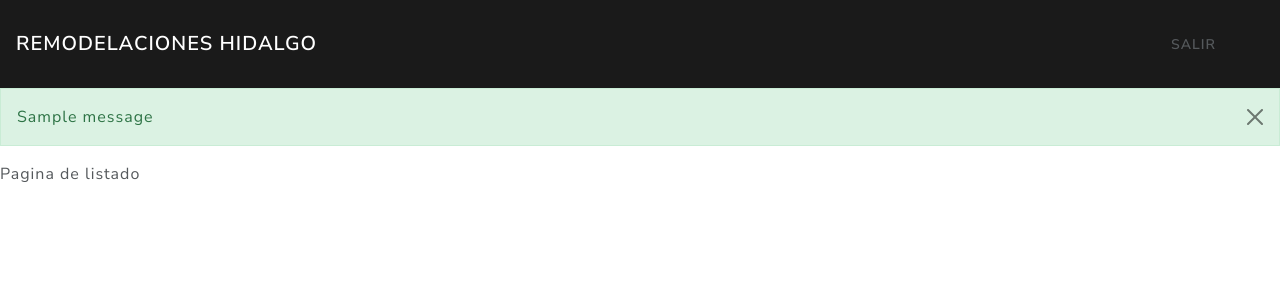
After one commit to Byron0205/GestorDePlanificacionInstitucional, a Django app: page /listadoSolicitudes in a window 1280 px wide. The commit adds this page. Shown: the top 300 px of the page. Run offline with Django 4.2, Linux system fonts and the light colour scheme; a user stored in the database is signed in; one stand-in notice (Sample message) is shown; some libraries are stand-ins or nearby versions.

Commit message:
agregado de mensaje de confirmacion de solicitud y login y creacion de vista lista solicitudes (falta programar)

```diff
--- a/Solicitud/urls.py
+++ b/Solicitud/urls.py
@@ -11,5 +11,6 @@ urlpatterns = [
     path('Solicitud', views.FormSolicitud, name='solicitud'),
     path('login/', views.login_view, name='login'),
     path('salir', views.salir, name='salir'),
-    path('error_403', error_403, name='error_403')
+    path('error_403', error_403, name='error_403'),
+    path('listadoSolicitudes', views.listaSolicitudes, name='listaSolicitudes')
 ]
--- a/Solicitud/views.py
+++ b/Solicitud/views.py
@@ -5,6 +5,8 @@ from django.contrib.auth import logout
 from django.shortcuts import render, redirect
 from django.contrib import messages
 from django.contrib.auth.decorators import permission_required, login_required
+
+from django.contrib import messages
 
 from .forms import AgregarSolicitud
 from .models import Solicitud
@@ -32,13 +34,11 @@ def FormSolicitud(request):
         print(form.cleaned_data.get('fechaLimite'))
 
         miSolicitud.save()
+        messages.success(request, 'Solicitud agregada correctamente')
         return redirect('Home')
     return render(request, 'Solicitud.html', {'form': form})
 
 
-
-def envioSolicitud(request):
-    pass
 
 def login_view(request):
     username = request.POST.get('username')
@@ -51,6 +51,7 @@ def login_view(request):
         usuario = authenticate(username=username, password=password)
         if usuario:
             login(request,usuario)
+            messages.success(request, f'Bienvenido {usuario.get_username()}')
             return redirect('Home')
         else:
             messages.error(request, 'Nombre de usuario o contraseña incorrectos')
@@ -62,6 +63,8 @@ def salir(request):
     return redirect('Home')
 
 def Home(request):
-    return render(request, 'home.html', {
-        'Jefe': 'Area'
-    })
+    return render(request, 'home.html')
+
+@login_required
+def listaSolicitudes(request):
+    return render(request, 'listado.html')
--- a/templates/base.html
+++ b/templates/base.html
@@ -11,10 +11,15 @@
 </head>
 <body>
     {% include "nav.html" %}
+    {% include "message.html" %}
+    <div class="container">
+
     <div class="row">
         {% block content %}
 
         {% endblock content %}
     </div>
+    </div>
+    <script src="https://cdn.jsdelivr.net/npm/bootstrap@5.3.0-alpha1/dist/js/bootstrap.bundle.min.js" integrity="sha384-w76AqPfDkMBDXo30jS1Sgez6pr3x5MlQ1ZAGC+nuZB+EYdgRZgiwxhTBTkF7CXvN" crossorigin="anonymous"></script>
 </body>
 </html>
--- a/templates/home.html
+++ b/templates/home.html
@@ -1,10 +1,10 @@
 {% include "base.html" %}
     {% block content %}
     <div class="container">
-        <h1 class="mt-5">Bienvenido al Sistema de Planificacion Institucional {{Jefe}}</h1>
+        <h1 class="mt-5">Bienvenido al Sistema de Planificacion Institucional</h1>
         <div class="botones_inicio">
             <a class="btn btn-success" href="{% url 'solicitud' %}">Solicitar Proyecto</a>
-        <a class="btn btn-success" href="#">Ver Listado</a>
+        <a class="btn btn-success" href="{% url 'listaSolicitudes' %}">Ver Listado</a>
         </div>
 
     </div>
--- /dev/null
+++ b/templates/listado.html
@@ -0,0 +1,5 @@
+{% include "base.html" %}
+
+{% block content %}
+    <p>Pagina de listado</p>
+{% endblock content %}
--- /dev/null
+++ b/templates/message.html
@@ -0,0 +1,15 @@
+{% if messages %}
+    {% for m in messages %}
+        {% if m.tags == 'success' %}
+        <div class="alert alert-dismissible alert-success">
+            <button type="button" class="btn-close" data-bs-dismiss="alert"></button>
+            {{m}}
+        </div>
+        {% else %}
+        <div class="alert alert-dismissible alert-danger">
+            <button type="button" class="btn-close" data-bs-dismiss="alert"></button>
+            {{m}}
+        </div>
+        {% endif %}
+    {% endfor %}
+{% endif %}
```
Also changed, not shown: db.sqlite3.
